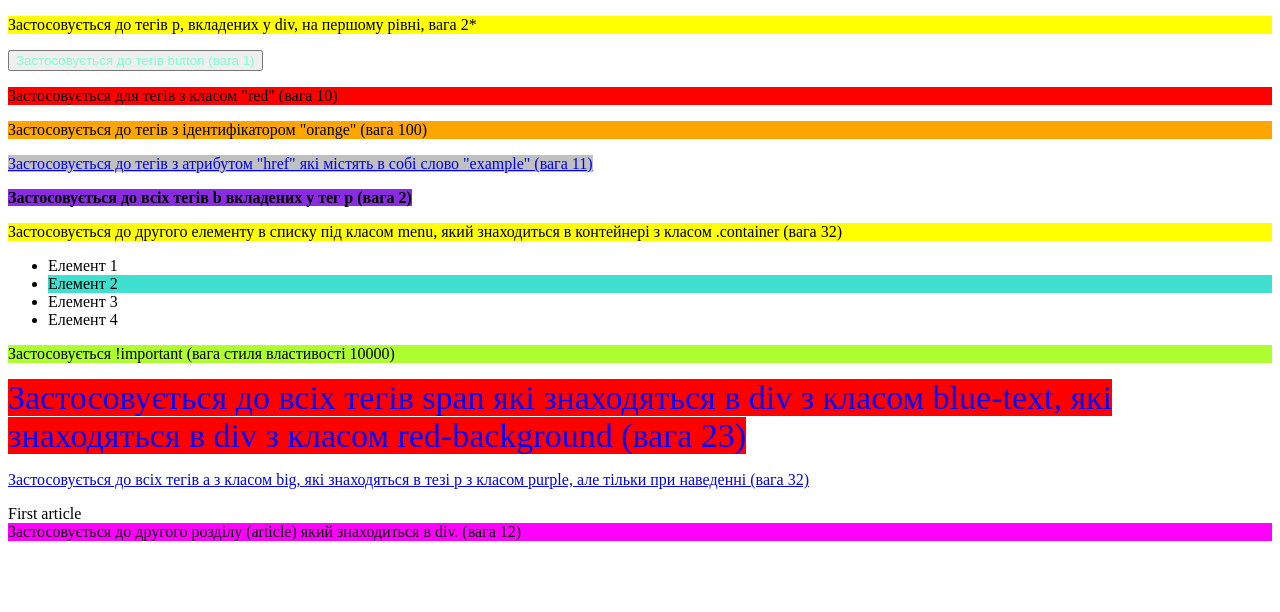
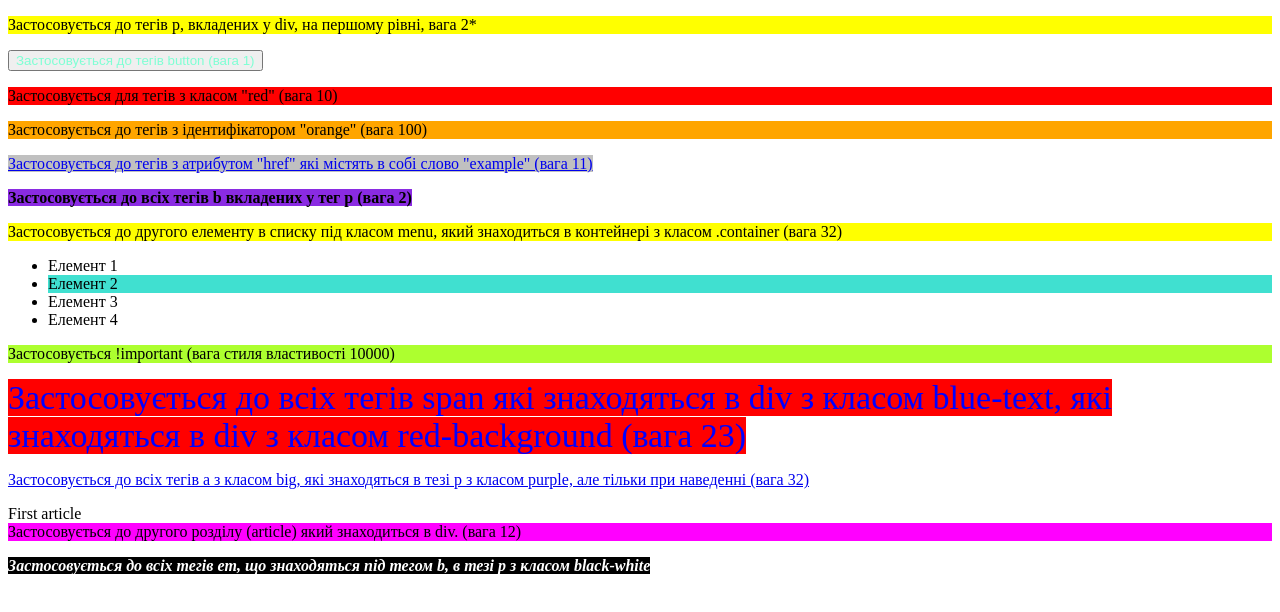
Before and after one commit to KRybiy/Hillel-lesson-5, a plain HTML site: page index.html in a window 1280 px wide. Drawn offline with Linux system fonts and the light colour scheme.

Commit message:
added one more example

```diff
--- a/index.html
+++ b/index.html
@@ -54,6 +54,12 @@
     <article>Застосовується до другого розділу (article) який знаходиться в div. (вага 12) </article>
   </div>
 
+  <p class="black-white">
+    <b>
+      <em>Застосовується до всіх тегів em, що знаходяться під тегом b, в тезі p з класом black-white</em>
+    </b>
+  </p>
+
 </body>
 
 </html>
--- a/style.css
+++ b/style.css
@@ -53,3 +53,8 @@ p.purple a.big:hover {
 div article:not(:first-child) {
   background-color: fuchsia;
 }
+
+p.black-white b em {
+  background-color: black;
+  color: white;
+}
```
